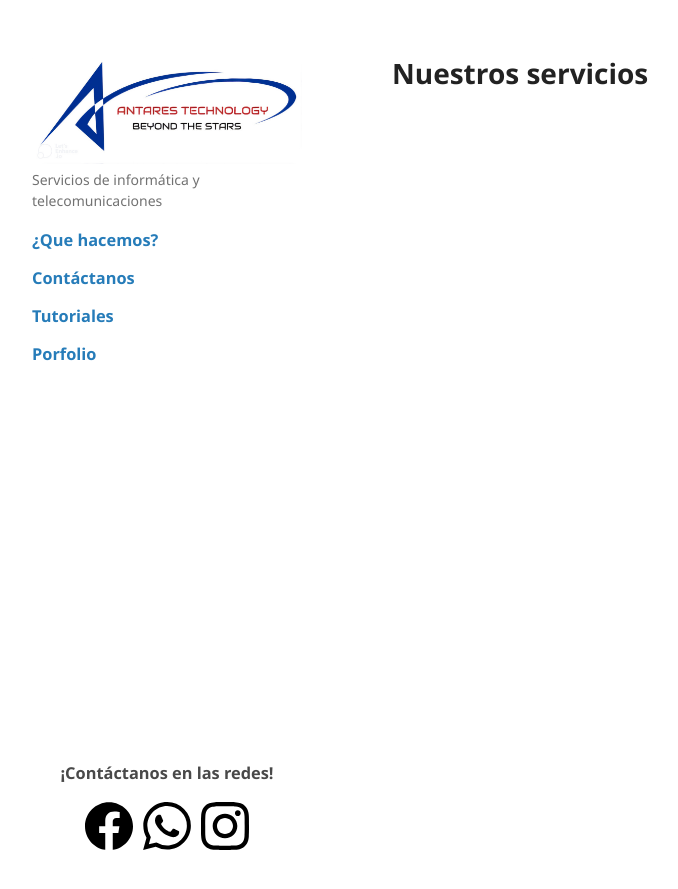
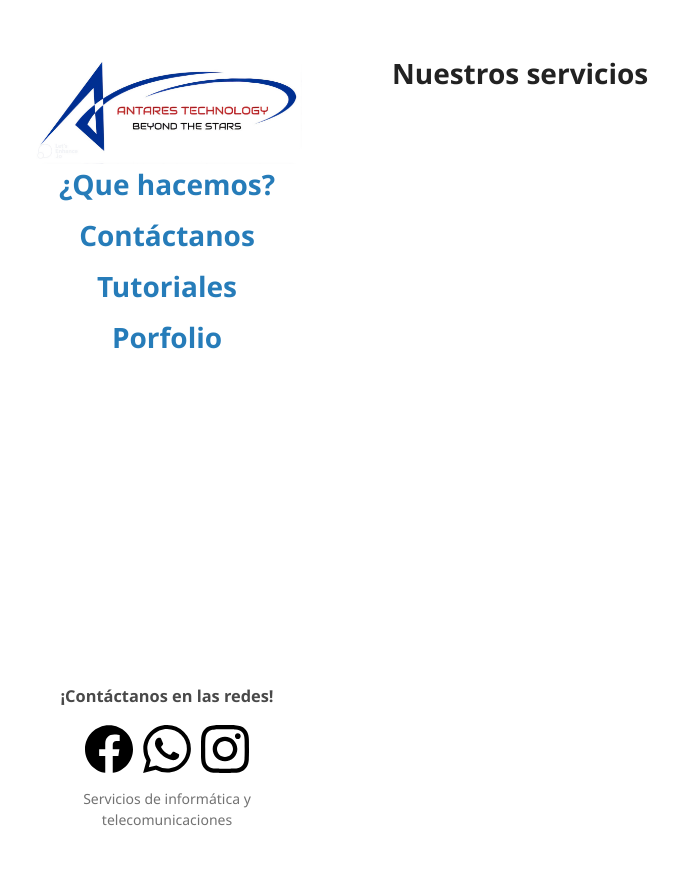
Before and after one commit to raulg-cpp/pagina-antares, a Jekyll site: the page built from index.md, in a window 1280 px wide. Shown: the top 889 px of the page, without its empty margins (178-856 px from the left). Built offline with Jekyll 4.4.1, drawn with Linux system fonts in a browser that asks for light colours.

Commit message:
modified header

```diff
--- a/_layouts/default.html
+++ b/_layouts/default.html
@@ -20,12 +20,12 @@
 			</a>
         {% endif %}
 
-        <p>{{ site.description | default: site.github.project_tagline }}</p>
-
-        <!-- Page menu -->
+        <!-- header menu -->
+		<div class="header_menu">
    		{% for item in site.header_menu %}
-      		<h3><a href="{{ item.url | absolute_url }}">{{ item.title }}</a></h3>
+      		<h1><a href="{{ item.url | absolute_url }}">{{ item.title }}</a></h1>
    		{% endfor %}
+     	</div>
 
       </header>
 
@@ -39,6 +39,10 @@
      	<!-- Social media -->
      	<h3 align="center">¡Contáctanos en las redes!</h3>
       	{% include social-media.html %}
+
+		<!-- tagline -->
+		<p class="tagline">{{ site.description | default: site.github.project_tagline }}</p>
+
       </footer>
     </div>
     <script src="{{ "/assets/js/scale.fix.js" | relative_url }}"></script>
--- a/_sass/custom.scss
+++ b/_sass/custom.scss
@@ -69,3 +69,14 @@
 		padding-right: 5px;
 	}
 }
+
+// footer tagline
+.tagline {
+	text-align: center;
+	padding-top: 15px;
+}
+
+// header menu
+.header_menu {
+	text-align: center;
+}
```
